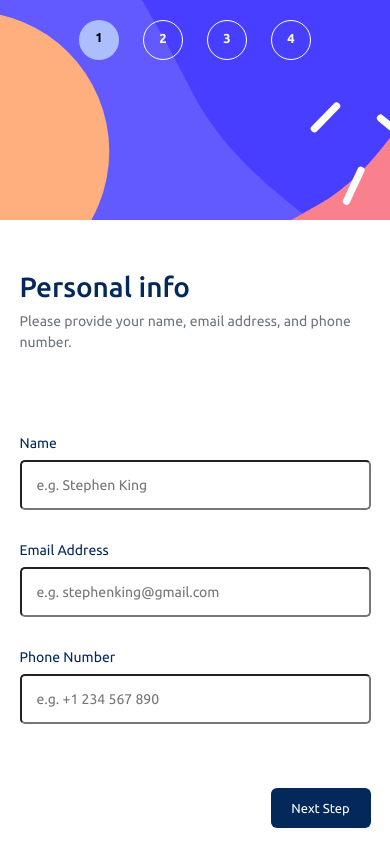
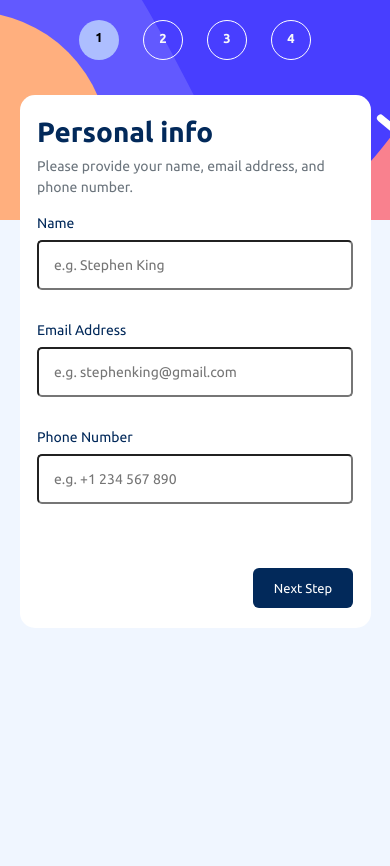
Before and after one commit to NerdyXG/multistepform, a plain HTML site: page index.html in a window 390 px wide. After the commit the page ends 844 px from the top, so only its background shows below. Drawn offline with nearby package versions, Linux system fonts and the light colour scheme.

Commit message:
done with step 1

```diff
--- a/index.html
+++ b/index.html
@@ -90,14 +90,17 @@
 
             <div class="content">
 
+                <div class="content-padding">
+
+
                     <div class="content-heading ">
                         <h1 class="">Personal info</h1>
                         <span class="text-muted ">Please provide your name, email address, and phone number.</span>
                     </div>
 
                     <form action="# ">
-                    <div class="form-input-container ">
-                        <label for="name ">Name</label><br>
+                        <div class="form-input-container" id="name">
+                            <label for=" name ">Name</label><br>
                             <input type="text " placeholder="e.g. Stephen King " required>
                             </p>
 
@@ -110,8 +113,9 @@
                                     <label for="name ">Phone Number</label><br>
                                     <input type="number " placeholder="e.g. +1 234 567 890 " required>
                                     </p>
+                                </div>
+                                <button class="btn next-btn mt-5 " type="submit ">Next Step</button> <br>
 
-                                <button class="btn next-btn mt-5 " type="submit ">Next Step</button> <br>
                             </div>
                         </div>
                 </div>
--- a/styles.css
+++ b/styles.css
@@ -26,6 +26,7 @@ body {
 h1 {
     color: var(--marine-blue);
     padding-top: 50px;
+    font-weight: bold;
 }
 
 p {
@@ -141,13 +142,14 @@ input {
         overflow-x: hidden;
     }
     body {
-        /* background-color: red; */
+        background-color: var(--magnolia);
         overflow-y: visible;
         overflow-x: hidden;
     }
     .sidebar-container {
         position: relative;
         z-index: 0;
+        margin-bottom: -125px;
     }
     .sidebar {
         display: flex;
@@ -175,11 +177,18 @@ input {
     /* content */
     .content {
         position: relative;
-        margin: 0 5% 50px;
+        margin: 0 5% 100px;
         z-index: 2;
         background-color: var(--white);
+        border-radius: 15px;
     }
     .content-heading {
+        margin-bottom: 15px;
+    }
+    .content-padding {
+        margin: -80px 5% 20px;
+    }
+    #name {
         margin-top: 0;
     }
 }
```
Lines whose indentation alone changed are shown as unchanged.
